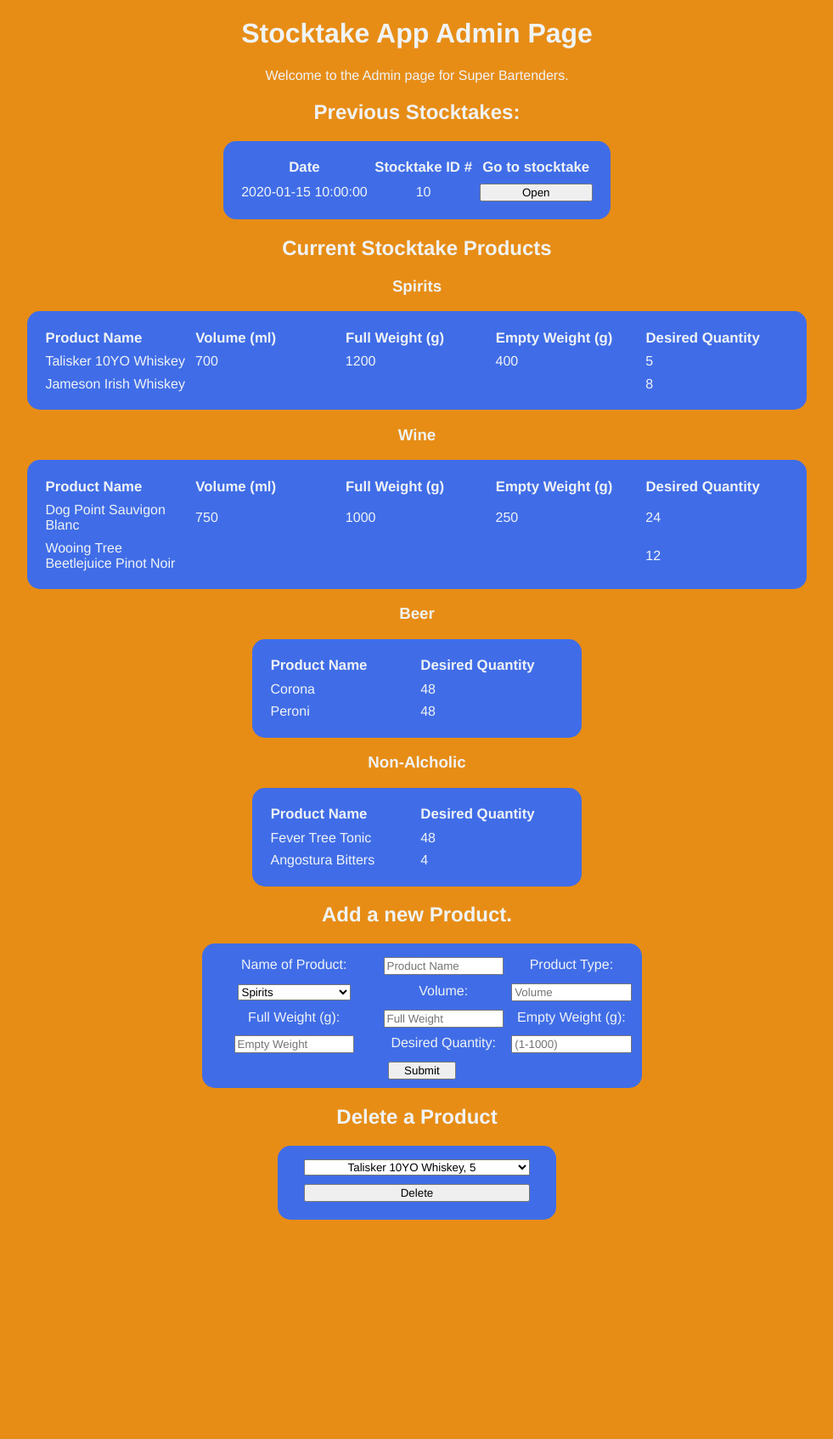
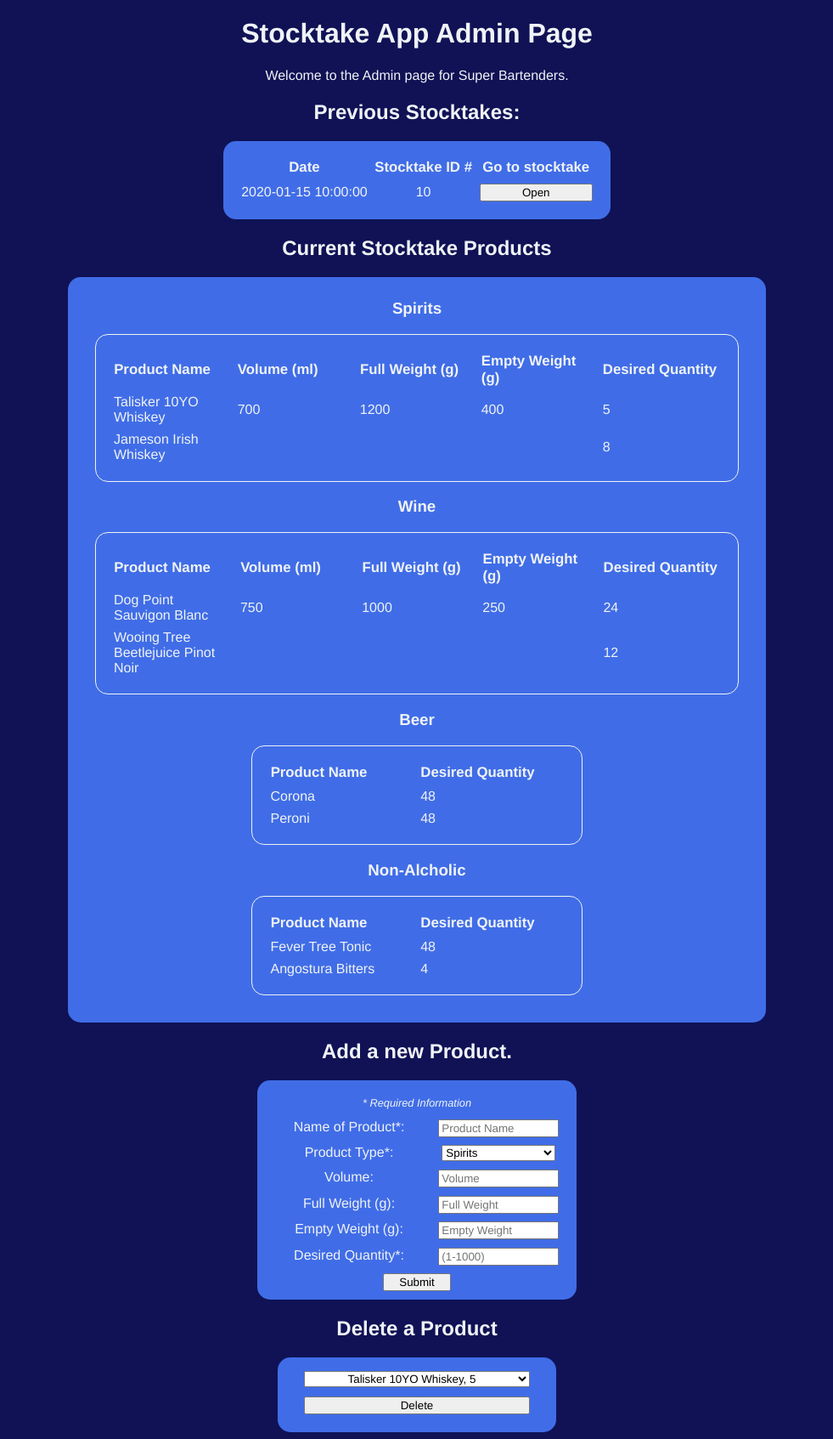
Before and after one commit to timcop/Stocktake, a PHP site: page /admin.php in a window 1280 px wide. Shown: the whole page at 85% size, without its empty margins (149-1130 px from the left). Before the commit the page ends 1435 px from the top, so only its background shows below. Run offline with PHP 8.4, Linux system fonts and the light colour scheme; data comes from the database, SQL or seed files in the repository; tables that the repository leaves empty hold one stand-in row (values such as "Sample post").

Commit message:
Update current table, update theme
Current Stocktake products now only logins into the database once rather than for each table of product.
Update background colour.
Fix Add product table.
Add CSS to Current Stocktake products table.

```diff
--- a/www/admin.php
+++ b/www/admin.php
@@ -55,23 +55,28 @@
         </table>
 
         <h2>Current Stocktake Products</h2>
+            <div id="current">
                 <h3> Spirits </h3>
-                <table class="current">
+                    <table>
                         <tr><th>Product Name</th><th>Volume (ml)</th><th>Full Weight (g)</th><th>Empty Weight (g)</th><th>Desired Quantity</th></tr>
                         <?php
-                        ## DB LOGIN, NEEDS REWORKING FOR VIRTUAL SPLIT
+                            # DB LOGIN
                             $db_host   = '127.0.0.1';
                             $db_name   = 'stocktake';
                             $db_user   = 'root';
                             $db_passwd = 'insecure_mysqlroot_pw';
+
                             $pdo_dsn = "mysql:host=$db_host;dbname=$db_name";
+
                             $pdo = new PDO($pdo_dsn, $db_user, $db_passwd);
+                            # Grab all records in Spirits table, Wine table, Beer table, and Non-Alcoholic table.
+                            $q_Spirits = $pdo->query("SELECT * FROM Spirits");
+                            $q_Wine = $pdo->query("SELECT * FROM Wine");
+                            $q_Beer = $pdo->query("SELECT * FROM Beer");
+                            $q_NonAlc = $pdo->query("SELECT * FROM NonAlc");
 
-                        # Grab all records in Spirits table
-                        $q = $pdo->query("SELECT * FROM Spirits");
-
-                        # Display them
-                        while($row = $q->fetch()){
+                            # Displays Spirits
+                            while($row = $q_Spirits->fetch()){
                                 echo '<tr><td>';
                                 echo $row["name"];
                                 echo '</td><td>';
@@ -84,25 +89,13 @@
                                 echo $row["desired_quantity"];
                                 echo '</td></tr>';
                             }
-                    ?>
-                </table>
+
+                            echo '</table>
                                     <h3> Wine </h3>
-                <table class="current">
-                    <tr><th>Product Name</th><th>Volume (ml)</th><th>Full Weight (g)</th><th>Empty Weight (g)</th><th>Desired Quantity</th></tr>
-                    <?php
-                        ## DB LOGIN, NEEDS REWORKING FOR VIRTUAL SPLIT
-                        $db_host   = '127.0.0.1';
-                        $db_name   = 'stocktake';
-                        $db_user   = 'root';
-                        $db_passwd = 'insecure_mysqlroot_pw';
-                        $pdo_dsn = "mysql:host=$db_host;dbname=$db_name";
-                        $pdo = new PDO($pdo_dsn, $db_user, $db_passwd);
-
-                        # Grab all records in Wine table
-                        $q = $pdo->query("SELECT * FROM Wine");
-
-                        # Display them
-                        while($row = $q->fetch()){
+                                    <table>
+                                        <tr><th>Product Name</th><th>Volume (ml)</th><th>Full Weight (g)</th><th>Empty Weight (g)</th><th>Desired Quantity</th></tr>';
+                            # Displays Wine
+                            while($row = $q_Wine->fetch()){
                                 echo '<tr><td>';
                                 echo $row["name"];
                                 echo '</td><td>';
@@ -115,25 +108,26 @@
                                 echo $row["desired_quantity"];
                                 echo '</td></tr>';
                             }
-                    ?>
-                </table>
+
+                            echo '</table>
                                     <h3> Beer </h3>
-                <table class="current">
-                    <tr><th>Product Name</th><th>Desired Quantity</th></tr>
-                    <?php
-                        ## DB LOGIN, NEEDS REWORKING FOR VIRTUAL SPLIT
-                        $db_host   = '127.0.0.1';
-                        $db_name   = 'stocktake';
-                        $db_user   = 'root';
-                        $db_passwd = 'insecure_mysqlroot_pw';
-                        $pdo_dsn = "mysql:host=$db_host;dbname=$db_name";
-                        $pdo = new PDO($pdo_dsn, $db_user, $db_passwd);
+                                    <table>
+                                    <tr><th>Product Name</th><th>Desired Quantity</th></tr>';
+                            # Displays Beer
+                            while($row = $q_Beer->fetch()){
+                                echo '<tr><td>';
+                                echo $row["name"];
+                                echo '</td><td>';
+                                echo $row["desired_quantity"];
+                                echo '</td></tr>';
+                            }
 
-                        # Grab all records in Beer table
-                        $q = $pdo->query("SELECT * FROM Beer");
-
-                        # Display them
-                        while($row = $q->fetch()){
+                            echo '</table>
+                                    <h3> Non-Alcholic </h3>
+                                    <table>
+                                    <tr><th>Product Name</th><th>Desired Quantity</th></tr>';
+                            # Displays Non-Alcoholic
+                            while($row = $q_NonAlc->fetch()){
                                 echo '<tr><td>';
                                 echo $row["name"];
                                 echo '</td><td>';
@@ -142,39 +136,15 @@
                             }
                         ?>
                     </table>
-                <h3> Non-Alcholic </h3>
-                <table class="current">
-                    <tr><th>Product Name</th><th>Desired Quantity</th></tr>
-                    <?php
-                        ## DB LOGIN, NEEDS REWORKING FOR VIRTUAL SPLIT
-                        $db_host   = '127.0.0.1';
-                        $db_name   = 'stocktake';
-                        $db_user   = 'root';
-                        $db_passwd = 'insecure_mysqlroot_pw';
-                        $pdo_dsn = "mysql:host=$db_host;dbname=$db_name";
-                        $pdo = new PDO($pdo_dsn, $db_user, $db_passwd);
-
-                        # Grab all records in NonAlc table
-                        $q = $pdo->query("SELECT * FROM NonAlc");
-
-                        # Display them
-                        while($row = $q->fetch()){
-                            echo '<tr><td>';
-                            echo $row["name"];
-                            echo '</td><td>';
-                            echo $row["desired_quantity"];
-                            echo '</td></tr>';
-                        }
-                    ?>
-                </table>
-
+                </div>
         <section class="admin_section">
             <h2>Add a new Product.</h2>
             <!-- A form to insert a product, this is sent to insert_product.php with the inputs-->
             <form method="post" enctype="aplication/x-www-form-urlencoded" action="scripts/insert_product.php">
                 <fieldset id="add_product">
-                    <label for="name">Name of Product: </label><input type="text" placeholder="Product Name" id="name" name="name" maxlength="50" required>
-                    <label for="type">Product Type: </label>
+                    <p id=required_text>* Required Information</p>
+                    <label for="name">Name of Product*: </label><input type="text" placeholder="Product Name" id="name" name="name" maxlength="50" required>
+                    <label for="type">Product Type*: </label>
                     <select name="category" id="category">
                         <option value="Spirits">Spirits</option>
                         <option value="Wine">Wine</option>
@@ -184,7 +154,7 @@
                     <label for="volume" class="liquid">Volume: </label><input type="number" placeholder="Volume" id="volume" class="liquid" name="volume" min="0">
                     <label for="full_weight" class="liquid">Full Weight (g): </label><input type="number" placeholder="Full Weight" id="full_weight" class="liquid" name="full_weight" min="0">
                     <label for="empty_weight" class="liquid">Empty Weight (g): </label><input type="number" placeholder="Empty Weight" id="empty_weight" class="liquid" name="empty_weight" min="0">
-                    <label for="dq">Desired Quantity:</label><input type="number" id="dq" name="dq" min="1" max="1000" placeholder="(1-1000)"required>
+                    <label for="dq">Desired Quantity*:</label><input type="number" id="dq" name="dq" min="1" max="1000" placeholder="(1-1000)"required>
                     <input type="submit" value="Submit" id="submit_product">
                 </fieldset>
             </form>
--- a/www/style.css
+++ b/www/style.css
@@ -1,5 +1,5 @@
 body {
-    background-color: #e78d16;
+    background-color: #101255;
 }
 
 table {
@@ -39,12 +39,21 @@ h1, h2, h3, p {
     display: grid;
     grid-template-columns: 12em 10em;
     row-gap: 0.6em;
+    justify-content: center;
+}
+
+#required_text {
+    margin-top: 0.2em;
+    margin-bottom: 0.2em;
+    grid-column: span 2;
+    font-style: italic;
+    font-size: 0.8em;
 }
 
 #submit_product {
     margin: auto;
     width: 6em;
-    grid-column: span 3;
+    grid-column: span 2;
 }
 
 #delete_product select, #delete_product input {
@@ -93,13 +102,24 @@ fieldset {
     margin: auto;
 }
 
-.current th {
+#current {
+    padding: 0.5em 2em 2em 2em;
+    width: 60%;
+    margin: auto;
+}
+
+#current th {
     width: 10em;
 }
 
-.current td {
+#current td {
     height: 1em;
     /* width: 9em; */
+}
+
+#current table {
+    border: 1px solid #F0F3F6;
+
 }
 
 #submit_stocktake {
@@ -118,7 +138,7 @@ fieldset {
     border: none;
 }
 
-table, th, td, fieldset {
+table, th, td, fieldset, #current {
 background-color: #406de7;
 border-radius: 15px;
 }
```
Lines whose indentation alone changed are shown as unchanged.
